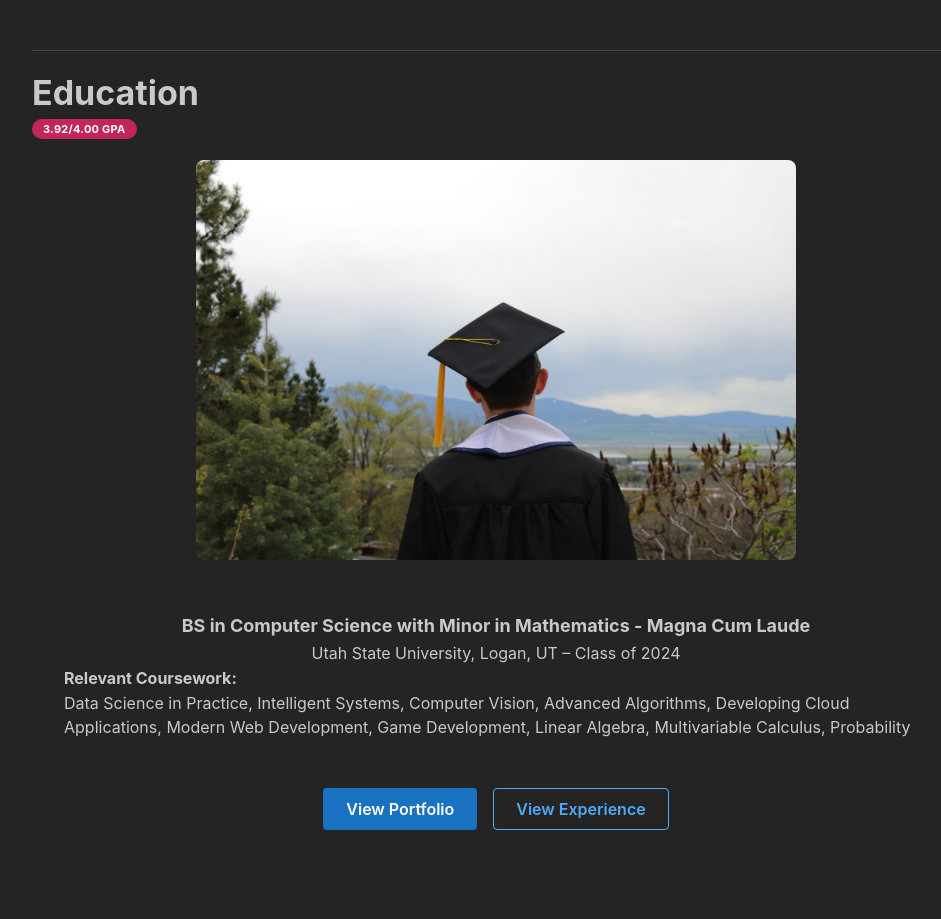
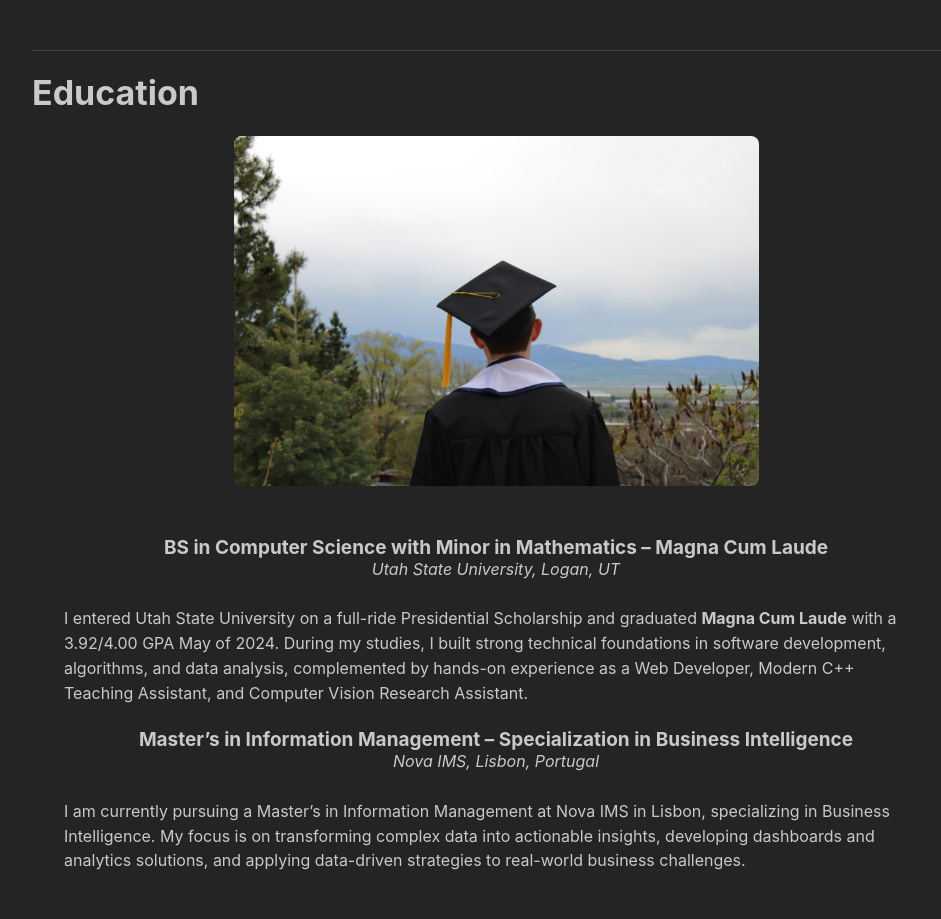
Before and after one commit to Tyler-Johnston/tyler-johnston.github.io, a React (Vite) app: page / in a window 1280 px wide. Shown: the part 1454-2373 px from the top of the page, without its empty margins (144-1085 px from the left). Built offline with nearby package versions, Linux system fonts and the light colour scheme.

Commit message:
changed picture / added nova ims education / tweaked small things

```diff
--- a/src/About.tsx
+++ b/src/About.tsx
@@ -5,7 +5,7 @@ import { SiCplusplus, SiCsharp, SiAngular, SiDotnet, Si4D, SiJquery, SiJavascrip
 import { TbSql, TbDiamondFilled } from "react-icons/tb";
 import { Link } from 'react-router-dom';
 import "../styles.css"
-import headshot from "../images/headshot.jpeg";
+import headshot from "../images/headshot_portugal.jpg";
 import grad from "../images/grad.jpeg";
 
 
@@ -74,7 +74,7 @@ const About = () => {
           <br/>
           <Text>While attending Utah State University, I focused on gaining both a strong education and hands-on experience. I graduated <b>Magna Cum Laude</b>, an honor awarded to the top-performing students, with a <b>3.92/4.00 GPA</b>, earning a Major in Computer Science and a Minor in Mathematics. During my studies here, I gained hands-on experience as a <b>Web Developer, a Modern C++ Teaching Assistant, and a Computer Vision Research Assistant</b>.</Text>
           <br/>
-          <Text>Prior to graduating from Utah State University, I received a job offer as a <b>Full-Stack Developer</b> for Footprints, Inc., where I worked in their Logan, UT office. In this role, I developed end-to-end enterprise applications using <b>C#/.NET</b>, <b>JavaScript</b> (Ext JS / jQuery), <b>Oracle SQL</b>, and the 4D programming language. I completed over 240 full-stack tasks across front-end, back-end, and database systems, optimized SQL queries to improve performance, and conducted rigorous Quality Assurance to ensure reliable, high-quality deliverables for business-critical workflows.</Text>
+          <Text>Prior to graduating from Utah State University, I received a job offer as a <b>Full-Stack Developer</b> for Footprints, Inc., where I worked in their Logan, UT office. In this role, I developed end-to-end enterprise applications using <b>C#/.NET</b>, <b>JavaScript</b> (Ext JS / jQuery), <b>Oracle SQL</b>, and the 4D programming language. I completed over 240 full-stack tasks across front-end, back-end, and database systems, optimized SQL queries to improve performance, and conducted rigorous <b>Quality Assurance</b> to ensure reliable, high-quality deliverables for business-critical workflows.</Text>
           <br/>
           <Text>I thrive in collaborative environments where problem-solving and innovation are at the forefront. Working closely with our development team has taught me the importance of effective communication in driving successful projects. My goal is to work in an environment that both challenges and enriches me professionally, where I can contribute meaningfully while continuously learning and growing as a developer.</Text>
           <br />
@@ -100,19 +100,33 @@ const About = () => {
 
         <Container>
           <Title>Education</Title>
-          <Badge color="pink">3.92/4.00 GPA</Badge>
           <Image radius="md" src={grad} className='mediumImage'/>
           <Paper p="xl">
-            <Text size="lg" fw={700} style={{ textAlign: 'center' }}>BS in Computer Science with Minor in Mathematics - Magna Cum Laude</Text>
-            <Text style={{ textAlign: 'center' }}>Utah State University, Logan, UT – Class of 2024</Text>
-            <Text fw={700}>Relevant Coursework:</Text>
+            <Text size="19px" fw={700} style={{ textAlign: 'center' }}>
+              BS in Computer Science with Minor in Mathematics – Magna Cum Laude
+            </Text>
+            <Text style={{ textAlign: 'center' }}>
+              <i>Utah State University, Logan, UT</i>
+            </Text>
+            <br/>
             <Text>
-            Data Science in Practice, Intelligent Systems, Computer Vision, Advanced Algorithms, Developing Cloud Applications, Modern Web Development, Game Development, Linear Algebra, Multivariable Calculus, Probability
+              I entered Utah State University on a full-ride Presidential Scholarship and graduated <b>Magna Cum Laude</b> with a 3.92/4.00 GPA May of 2024. During my studies, I built strong technical foundations in software development, algorithms, and data analysis, complemented by hands-on experience as a Web Developer, Modern C++ Teaching Assistant, and Computer Vision Research Assistant.
+            </Text>
+            <br/>
+            <Text size="19px" fw={700} style={{ textAlign: 'center' }}>
+              Master’s in Information Management – Specialization in Business Intelligence
+            </Text>
+            <Text style={{ textAlign: 'center' }}>
+              <i>Nova IMS, Lisbon, Portugal</i>
+            </Text>
+            <br/>
+            <Text>
+              I am currently pursuing a Master’s in Information Management at Nova IMS in Lisbon, specializing in Business Intelligence. My focus is on transforming complex data into actionable insights, developing dashboards and analytics solutions, and applying data-driven strategies to real-world business challenges.
             </Text>
           </Paper>
           <Group justify="center" mt="md">
               <Button component={Link} to="/portfolio" size="md">
-                View Portfolio
+                View Projects
               </Button>
               <Button component={Link} to="/experience" size="md" variant="outline">
                 View Experience
--- a/src/Experience.tsx
+++ b/src/Experience.tsx
@@ -142,7 +142,7 @@ const Experience = () => {
           View About Me
         </Button>
         <Button component={Link} to="/portfolio" size="md" variant="outline">
-          View Portfolio
+          View Projects
         </Button>
       </Group>
       </Container>
--- a/src/Portfolio.tsx
+++ b/src/Portfolio.tsx
@@ -114,8 +114,10 @@ const Portfolio = () => {
   return (
     <Container size="lg" my={40}>
       <Title>Portfolio</Title>
+      <br/>
       <Text size="lg" mb="xl">
-        Welcome to my portfolio. Here you'll find a selection of my work and projects.
+        Welcome to my portfolio! Here, you'll find a curated selection of my work and projects, organized into four main categories: <b>Data Analytics</b>, <b>Machine Learning</b>, <b>Web Development</b>, and <b>Game Development</b>.
+        Feel free to explore each project and view their source code. If you have any questions or would like to discuss my work, please don't hesitate to <Link to="mailto:johnstontyler@protonmail.com">contact me</Link>.
       </Text>
 
       <Accordion multiple defaultValue={['dataAnalytics']}>
--- a/styles.css
+++ b/styles.css
@@ -9,7 +9,7 @@
   }
 
 .mediumImage {
-    width: 600px;
+    width: 525px;
     height: auto;
     margin: auto;
     margin-top: 20px;
```
Also changed, not shown: images/headshot_portugal.jpg (added).
